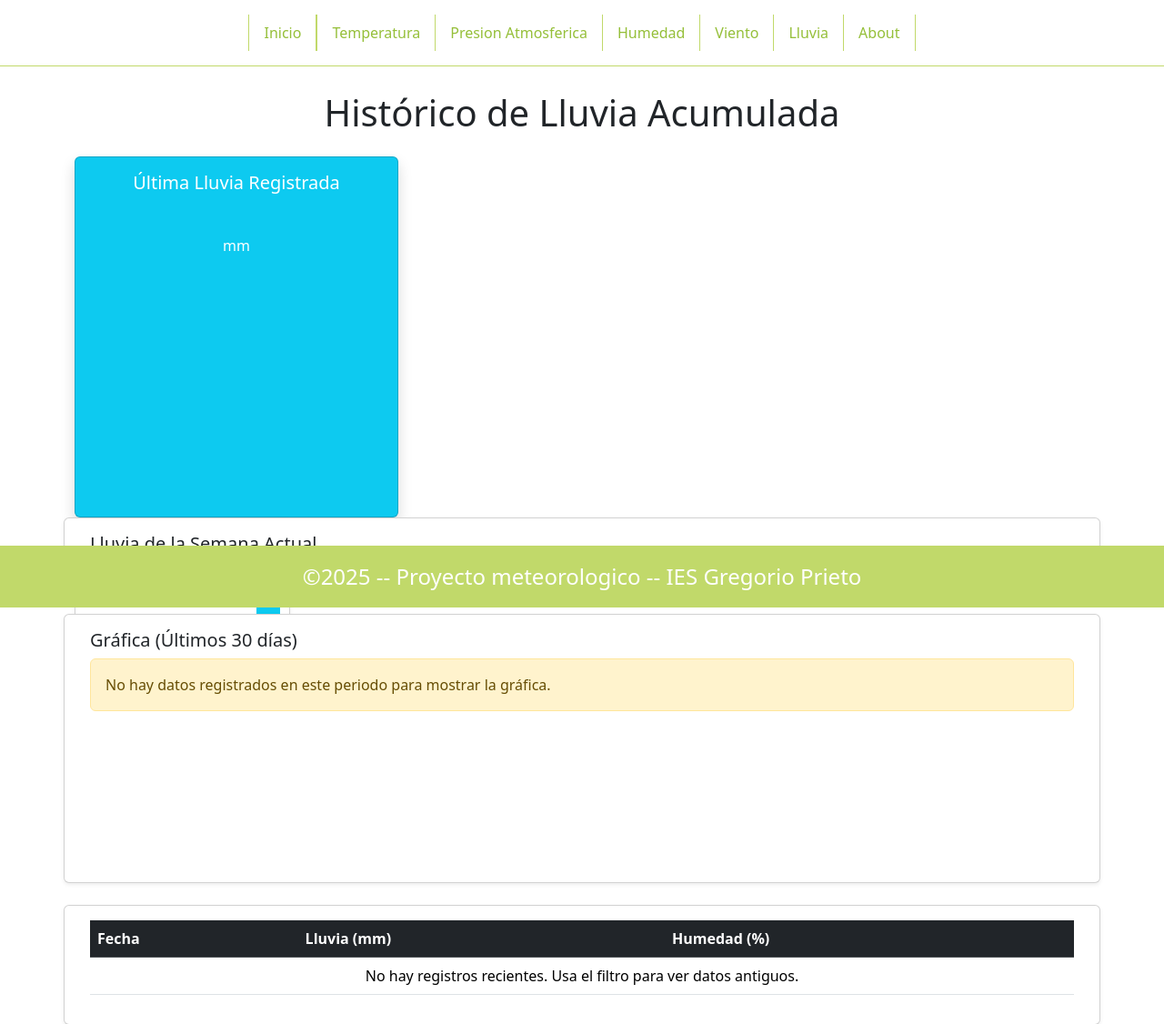
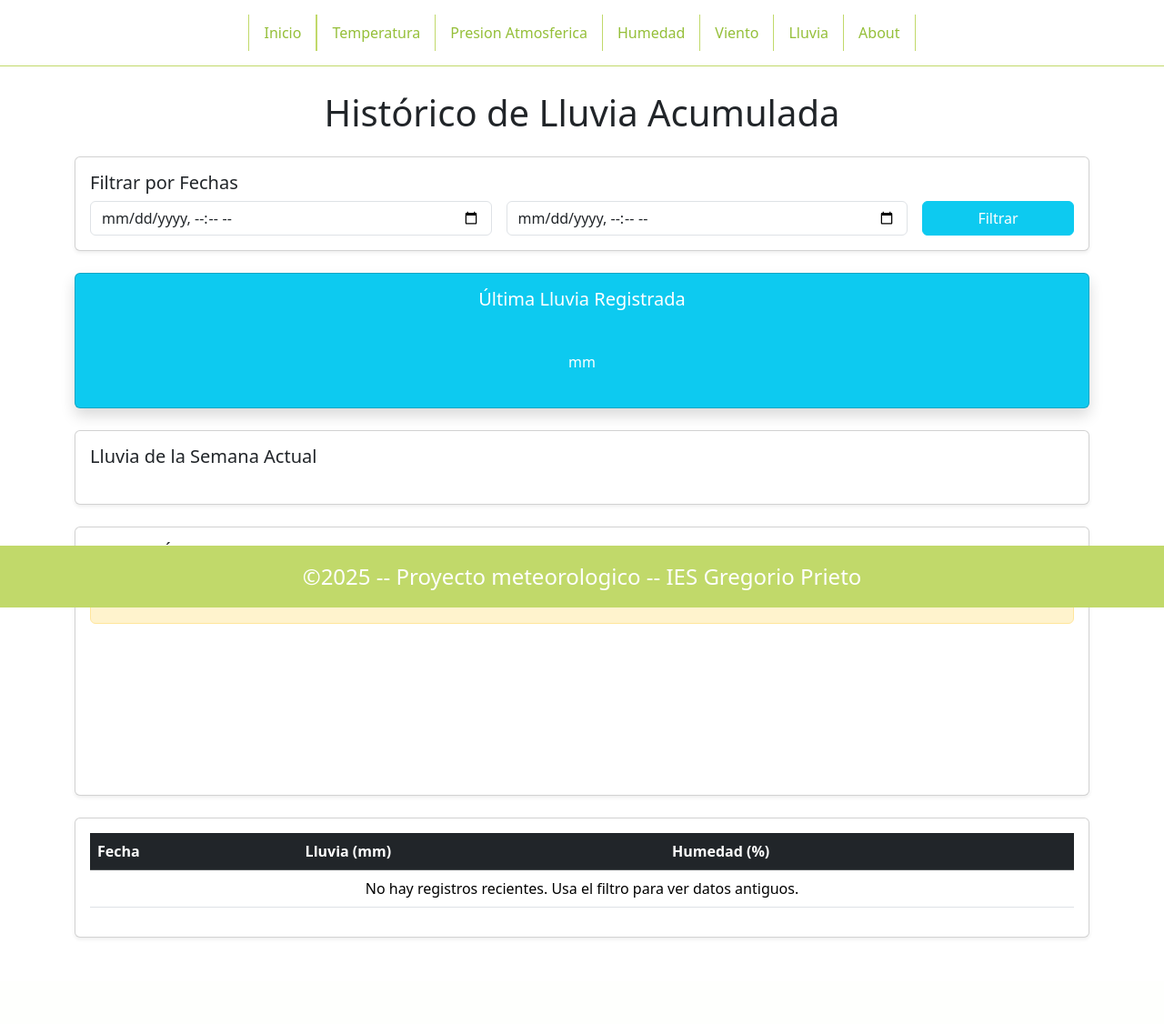
Before and after one commit to mgarridol16/Proyecto-Meteorolog-a-GRUPO1, a PHP site: template proyecto_meteo/src/Views/miguel_lluviaAcomulada.html.twig in a window 1280 px wide. Shown: the part 132-1258 px from the top of the page at 91% size. After the commit the page ends 1164 px from the top, so only its background shows below. Run offline with PHP 8.4, Linux system fonts and the light colour scheme; the template is opened without the code that fills it, so the values that code supplies are empty; a map, chart or similar area stays blank; some libraries are stand-ins or nearby versions.

Commit message:
Terminando cambios en vistas de lluviaAcomulada

```diff
--- a/proyecto_meteo/src/Views/miguel_lluviaAcomulada.html.twig
+++ b/proyecto_meteo/src/Views/miguel_lluviaAcomulada.html.twig
@@ -4,45 +4,8 @@
 	<div class="container mt-4">
 		<h1 class="text-center mb-4">Histórico de Lluvia Acumulada</h1>
 
-		<div class="row mb-4">
-			<div class="col-md-4">
-				<div class="card bg-info text-white text-center shadow h-100">
-					<div class="card-body d-flex flex-column">
-						<div class="mb-auto">
-							<h5 class="card-title">Última Lluvia Registrada</h5>
-							<p class="display-4">{{ ultimaLluvia.lluvia }}
-								<small class="fs-6">mm</small>
-							</p>
-
-							{% if estadisticasEntreFechas %}
-								<div class="mt-4 pt-3 border-top border-light">
-									<h6 class="card-title">Estadísticas del Filtro</h6>
-									<div class="text-start px-3">
-										<p class="mb-2">
-											<strong>Total Acumulada:</strong>
-											{{ estadisticasEntreFechas.lluvia_acumulada|number_format(2) }}mm
-										</p>
-										<p class="mb-2">
-											<strong>Media:</strong>
-											<span class="text-light fw-bold">{{ estadisticasEntreFechas.lluvia_media|number_format(2) }}mm</span>
-										</p>
-										<p class="mb-2">
-											<strong>Máx:</strong>
-											<span class="text-warning fw-bold">{{ estadisticasEntreFechas.lluvia_maxima }}mm</span>
-										</p>
-										<p class="mb-0">
-											<strong>Mín:</strong>
-											<span class="text-info fw-bold">{{ estadisticasEntreFechas.lluvia_minima }}mm</span>
-										</p>
-									</div>
-								</div>
-							{% endif %}
-						</div>
-					</div>
-				</div>
-
-				<div class="col-md-8">
-					<div class="card shadow-sm h-100">
+		<!-- Filtro de fechas -->
+		<div class="card mb-4 shadow-sm">
 			<div class="card-body">
 				<h5 class="card-title">Filtrar por Fechas</h5>
 				<form action="/lluviaAcomulada" method="GET" class="row g-3">
@@ -58,10 +21,54 @@
 				</form>
 			</div>
 		</div>
+
+		<!-- Estadísticas -->
+		<div class="row mb-4">
+			<div class="col-md-12">
+				<div class="card bg-info text-white text-center shadow">
+					<div class="card-body">
+						<h5 class="card-title">Última Lluvia Registrada</h5>
+						<p class="display-4">{{ ultimaLluvia.lluvia }}
+							<small class="fs-6">mm</small>
+						</p>
+
+						{% if estadisticasEntreFechas %}
+							<div class="mt-4 pt-3 border-top border-light">
+								<h6 class="card-title">Estadísticas del Filtro</h6>
+								<div class="row text-start px-3">
+									<div class="col-md-3">
+										<p class="mb-2">
+											<strong>Total Acumulada:</strong>
+											{{ estadisticasEntreFechas.lluvia_acumulada|number_format(2) }}mm
+										</p>
+									</div>
+									<div class="col-md-3">
+										<p class="mb-2">
+											<strong>Media:</strong>
+											<span class="text-light fw-bold">{{ estadisticasEntreFechas.lluvia_media|number_format(2) }}mm</span>
+										</p>
+									</div>
+									<div class="col-md-3">
+										<p class="mb-2">
+											<strong>Máx:</strong>
+											<span class="text-warning fw-bold">{{ estadisticasEntreFechas.lluvia_maxima }}mm</span>
+										</p>
+									</div>
+									<div class="col-md-3">
+										<p class="mb-0">
+											<strong>Mín:</strong>
+											<span class="text-info fw-bold">{{ estadisticasEntreFechas.lluvia_minima }}mm</span>
+										</p>
+									</div>
+								</div>
+							</div>
+						{% endif %}
+					</div>
+				</div>
 			</div>
 		</div>
 
-
+		<!-- Tabla semanal -->
 		<div class="card mb-4 shadow-sm">
 			<div class="card-body">
 				<h5 class="card-title">
@@ -114,6 +121,7 @@
 			</div>
 		</div>
 
+		<!-- Gráfica -->
 		<div class="card mb-4 shadow-sm">
 			<div class="card-body">
 				<h5 class="card-title">Gráfica ({{ fechaInicio ? 'Filtrado' : 'Últimos 30 días' }})</h5>
@@ -124,6 +132,7 @@
 			</div>
 		</div>
 
+		<!-- Tabla de registros -->
 		<div class="card shadow-sm">
 			<div class="card-body">
 				<div class="table-responsive" style="max-height: 400px; overflow-y: auto;">
```
Lines whose indentation alone changed are shown as unchanged.
